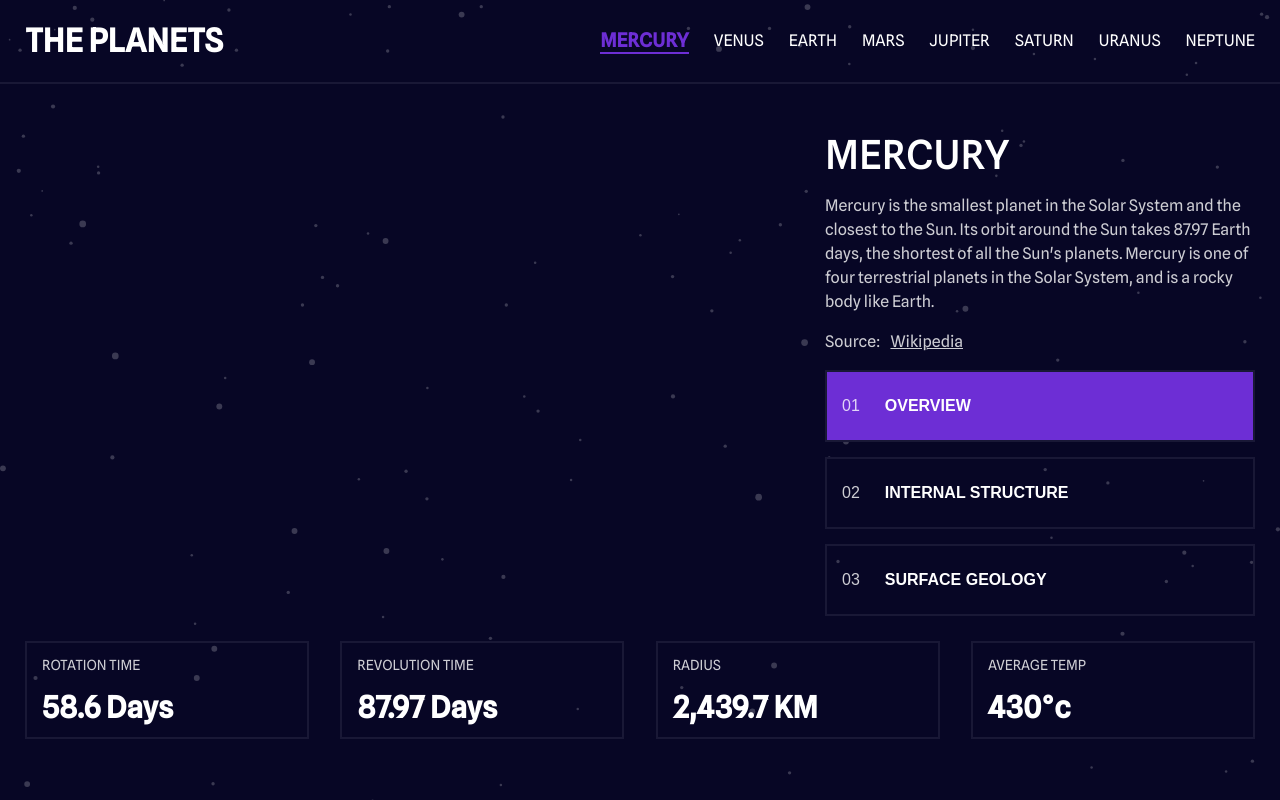
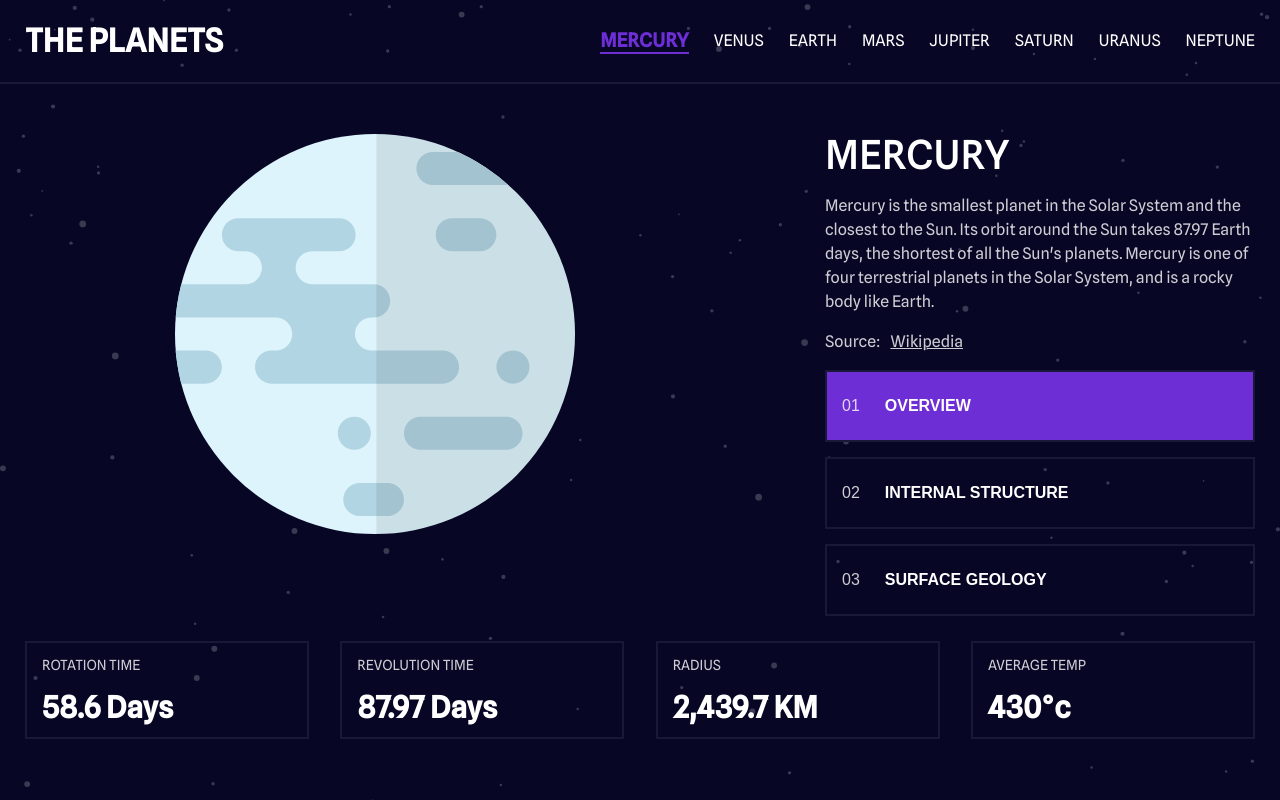
Before and after one commit to frubes05/planets-site, a React (Create React App) app: page /Mercury in a window 1280 px wide. Built offline with nearby package versions, Linux system fonts and the light colour scheme.

Commit message:
Some problem there

```diff
--- a/src/components/Information.tsx
+++ b/src/components/Information.tsx
@@ -32,7 +32,15 @@ export const Information = ({ planet }: any) => {
 
   return (
     <article className="planet__article">
-
+      {currentImage && (
+        <div className="planet__article__show">
+          <img
+            className="planet__article__image"
+            src={`${currentImage[type]}`}
+            alt={`${currentImage.name}`}
+          ></img>
+        </div>
+      )}
       <ul className="planet__article__details">
         <div className="planet__article__texts">
         <h2 className="planet__article__title">{planet.name}</h2>
```
